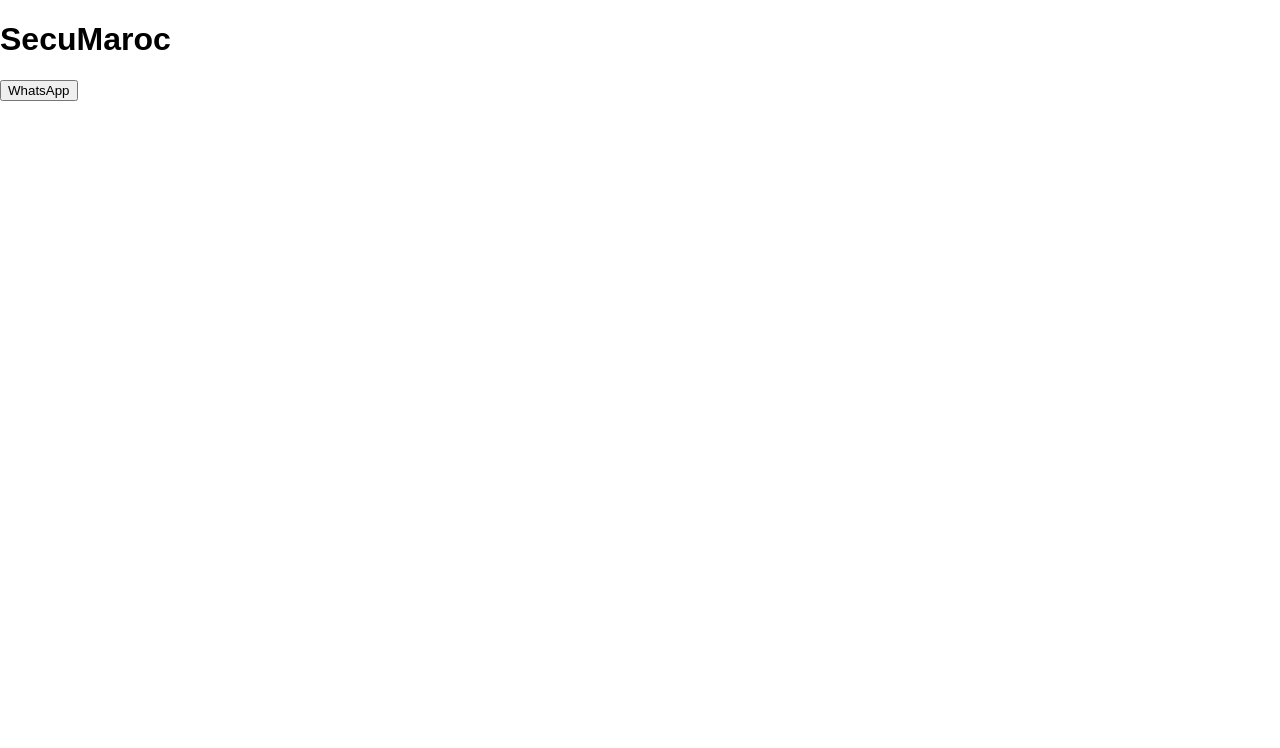
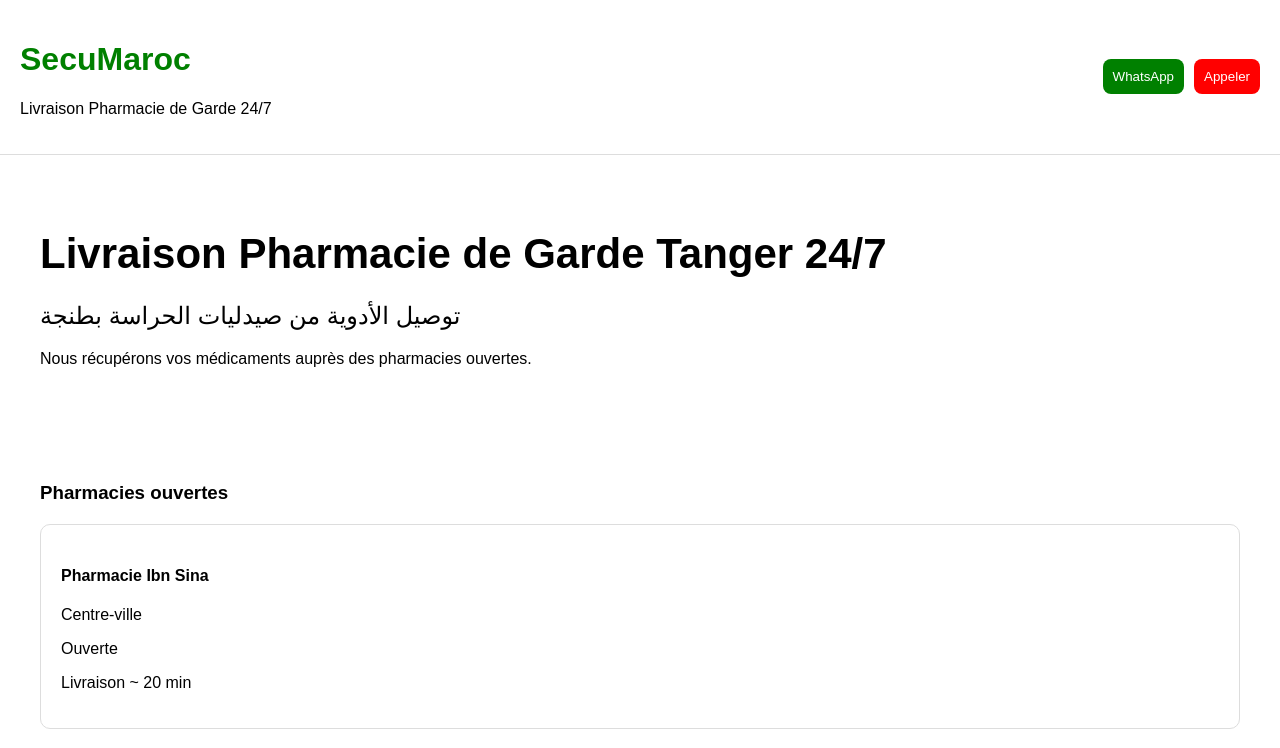
Before and after one commit to secumarocgroup-ship-it/secumaroc-website, a React (Vite) app: page / in a window 1280 px wide. Shown: the top 748 px of the page. Built offline with nearby package versions, Linux system fonts and the light colour scheme.

Commit message:
Update App.jsx

```diff
--- a/src/App.jsx
+++ b/src/App.jsx
@@ -1,8 +1,125 @@
 export default function App() {
+
+  const pharmacies = [
+    {
+      name: "Pharmacie Ibn Sina",
+      district: "Centre-ville",
+      status: "Ouverte",
+      eta: "20 min"
+    },
+    {
+      name: "Pharmacie Al Andalous",
+      district: "Malabata",
+      status: "Ouverte",
+      eta: "25 min"
+    }
+  ];
+
   return (
     <div>
-      <h1>SecuMaroc</h1>
-      <button>WhatsApp</button>
+
+      {/* NAVBAR */}
+      <header style={{
+        padding: "20px",
+        borderBottom: "1px solid #ddd",
+        display: "flex",
+        justifyContent: "space-between",
+        alignItems: "center"
+      }}>
+
+        <div>
+          <h1 style={{ color: "green" }}>
+            SecuMaroc
+          </h1>
+
+          <p>
+            Livraison Pharmacie de Garde 24/7
+          </p>
+        </div>
+
+        <div>
+          <button style={{
+            background: "green",
+            color: "white",
+            padding: "10px",
+            marginRight: "10px",
+            border: "none",
+            borderRadius: "8px"
+          }}>
+            WhatsApp
+          </button>
+
+          <button style={{
+            background: "red",
+            color: "white",
+            padding: "10px",
+            border: "none",
+            borderRadius: "8px"
+          }}>
+            Appeler
+          </button>
+        </div>
+
+      </header>
+
+      {/* HERO */}
+      <section style={{
+        padding: "40px"
+      }}>
+
+        <h2 style={{
+          fontSize: "42px",
+          marginBottom: "20px"
+        }}>
+          Livraison Pharmacie de Garde Tanger 24/7
+        </h2>
+
+        <p style={{
+          fontSize: "24px",
+          marginBottom: "20px"
+        }}>
+          توصيل الأدوية من صيدليات الحراسة بطنجة
+        </p>
+
+        <p>
+          Nous récupérons vos médicaments auprès des pharmacies ouvertes.
+        </p>
+
+      </section>
+
+      {/* PHARMACIES */}
+      <section style={{
+        padding: "40px"
+      }}>
+
+        <h3>
+          Pharmacies ouvertes
+        </h3>
+
+        {pharmacies.map((pharmacy) => (
+          <div
+            key={pharmacy.name}
+            style={{
+              border: "1px solid #ddd",
+              padding: "20px",
+              marginTop: "20px",
+              borderRadius: "10px"
+            }}
+          >
+
+            <h4>{pharmacy.name}</h4>
+
+            <p>{pharmacy.district}</p>
+
+            <p>{pharmacy.status}</p>
+
+            <p>Livraison ~ {pharmacy.eta}</p>
+
+          </div>
+        ))}
+
+      </section>
+
     </div>
-  )
+  );
 }
```
